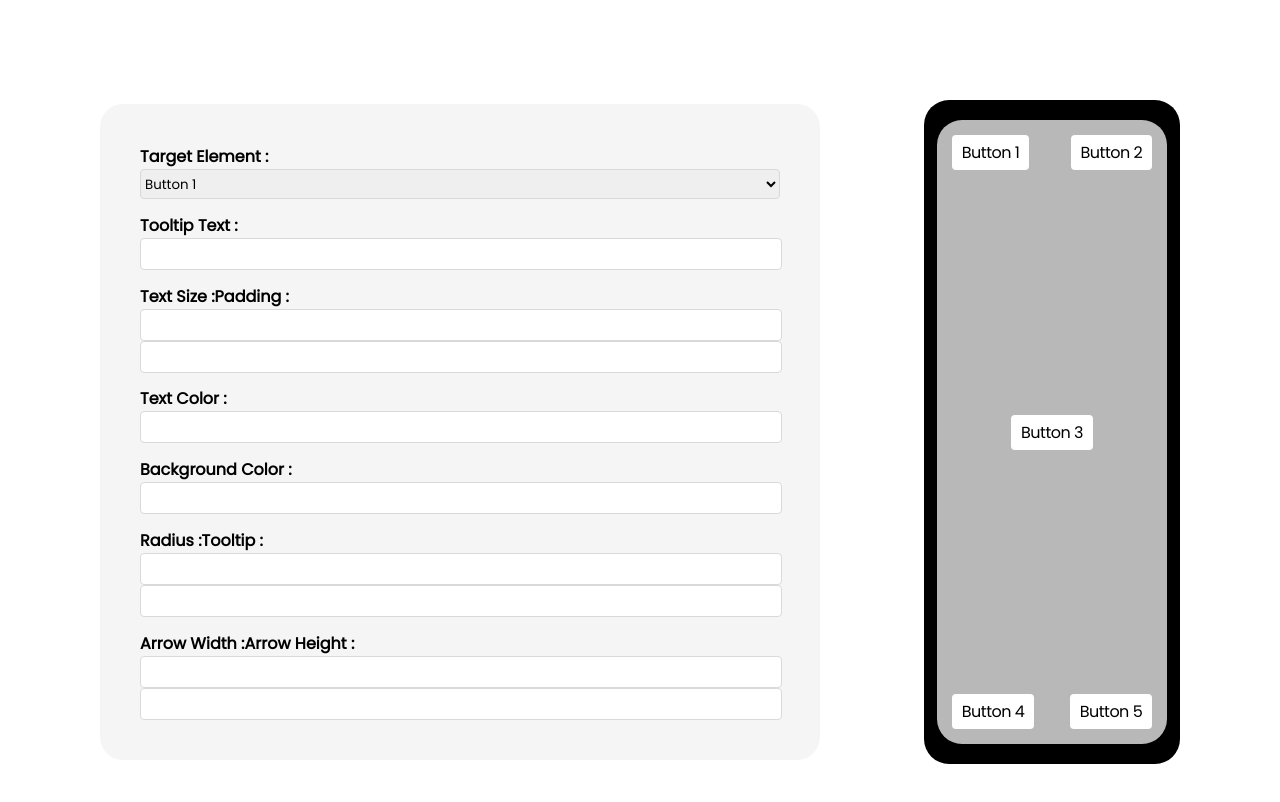
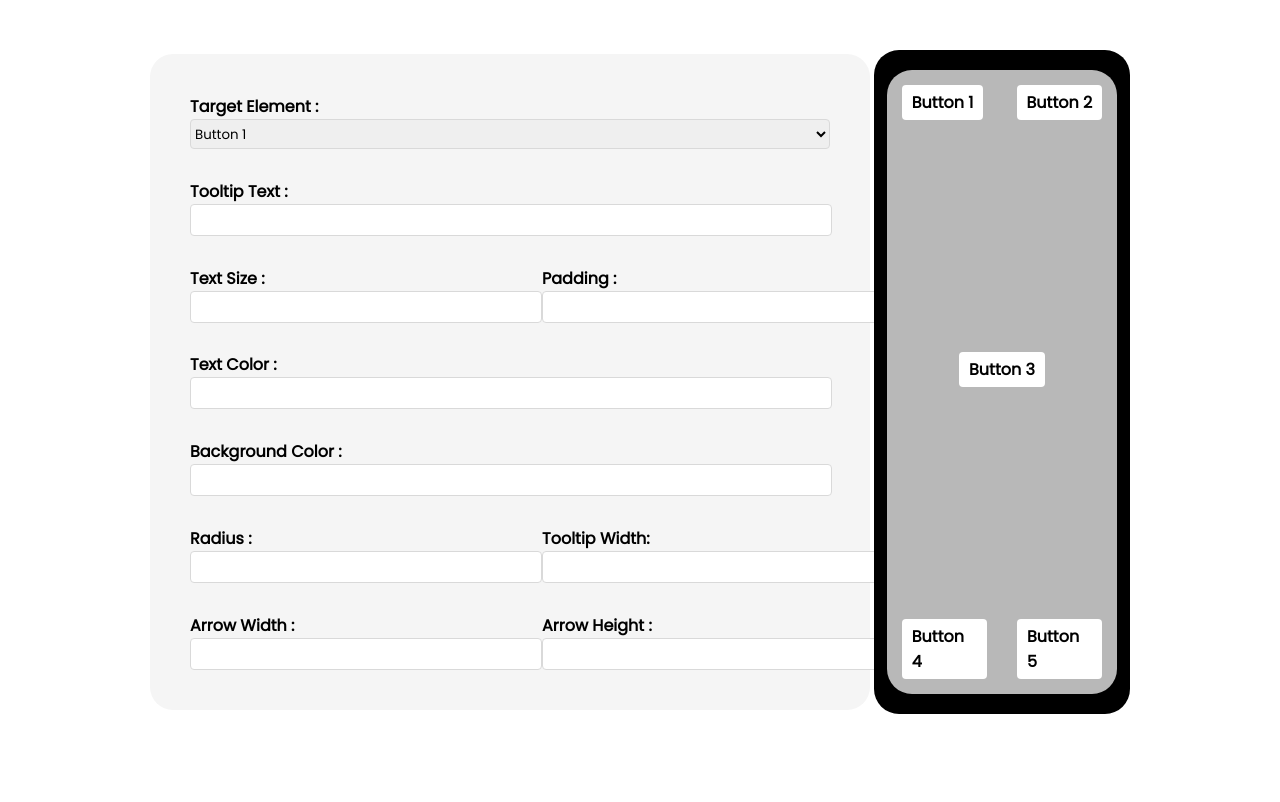
Before and after one commit to j-a-i-a-n-a-n-d/Tooltip-Assignment, a React (Create React App) app: page / in a window 1280 px wide. Shown: the top 802 px of the page. Built offline with nearby package versions, Linux system fonts and the light colour scheme.

Commit message:
fixed css tooltip left

```diff
--- a/src/App.css
+++ b/src/App.css
@@ -3,5 +3,5 @@
   flex-direction: row;
   justify-content: space-between;
   align-items: center;
-  padding: 100px;
+  padding: 50px 150px;
 }
--- a/src/components/Left.js
+++ b/src/components/Left.js
@@ -70,11 +70,10 @@ export default function Left() {
           />
         </div>
         <div className='textsize-padding'>
+          <div className='multi-use'>
+            <div>
               <label className='bold' htmlFor='textSize'>
                 Text Size :
-          </label>
-          <label className='bold' htmlFor='padding'>
-            Padding :
               </label>
               <br />
               <input
@@ -82,15 +81,27 @@ export default function Left() {
                 id='textSize'
                 name='textSize'
                 onChange={handleChange}
-            className='input-boxes'
+                className='input-boxes input-boxes-adv'
+                min='0'
+                step='1'
               />
+            </div>
+            <div>
+              <label className='bold' htmlFor='padding'>
+                Padding :
+              </label>
+              <br />
               <input
                 type='number'
                 id='padding'
                 name='padding'
                 onChange={handleChange}
-            className='input-boxes'
+                className='input-boxes input-boxes-adv'
+                min='0'
+                step='1'
               />
+            </div>
+          </div>
         </div>
         <div className='text-color'>
           <label className='bold' htmlFor='textColor'>
@@ -119,55 +130,71 @@ export default function Left() {
           />
         </div>
         <div className='radius-tooltip'>
+          <div className='multi-use'>
             <div>
               <label htmlFor='radius' className='bold'>
                 Radius :
               </label>
-            <label htmlFor='tooltip' className='bold'>
-              Tooltip :
-            </label>
-          </div>
-          <div>
+              <br />
               <input
                 type='number'
                 id='radius'
                 name='cornerRadius'
                 onChange={handleChange}
-              className='input-boxes'
+                className='input-boxes input-boxes-adv'
+                min='0'
+                step='1'
               />
+            </div>
+            <div>
+              <label htmlFor='tooltip' className='bold'>
+                Tooltip Width:
+              </label>
+              <br />
               <input
                 type='number'
                 id='tooltip'
                 name='tooltipWidth'
                 onChange={handleChange}
-              className='input-boxes'
+                className='input-boxes input-boxes-adv'
+                min='0'
+                step='1'
               />
             </div>
           </div>
+        </div>
         <div className='arrow-width-height'>
+          <div className='multi-use'>
             <div>
               <label htmlFor='arrowWidth' className='bold'>
                 Arrow Width :
               </label>
-            <label htmlFor='arrowHeight' className='bold'>
-              Arrow Height :
-            </label>
-          </div>
-          <div>
+              <br />
               <input
                 type='number'
                 id='arrowWidth'
                 name='arrowWidth'
                 onChange={handleChange}
-              className='input-boxes'
+                className='input-boxes input-boxes-adv'
+                min='0'
+                step='1'
               />
+            </div>
+            <div>
+              <label htmlFor='arrowHeight' className='bold'>
+                Arrow Height :
+              </label>
+              <br />
               <input
                 type='number'
                 id='arrowHeight'
                 name='arrowHeight'
                 onChange={handleChange}
-              className='input-boxes'
+                className='input-boxes input-boxes-adv'
+                min='0'
+                step='1'
               />
+            </div>
           </div>
         </div>
       </div>
--- a/src/components/left.css
+++ b/src/components/left.css
@@ -48,9 +48,9 @@
   padding: 5px 10px;
   border-radius: 4px;
   margin: 15px;
-  letter-spacing: -0.5px;
+  letter-spacing: 0px;
   font-size: 16px;
-  font-weight: 500;
+  font-weight: 600;
 }
 .bold {
   font-weight: 700;
@@ -61,3 +61,15 @@
   border-radius: 4px;
   border: 1px #d9d9d9 solid;
 }
+.input-boxes:focus {
+  outline: none;
+  border: 1px #acacac solid;
+}
+.multi-use {
+  display: flex;
+  justify-content: space-between;
+  /* gap: 100px; */
+}
+.input-boxes-adv {
+  width: 350px !important;
+}
```
Lines whose indentation alone changed are shown as unchanged.
